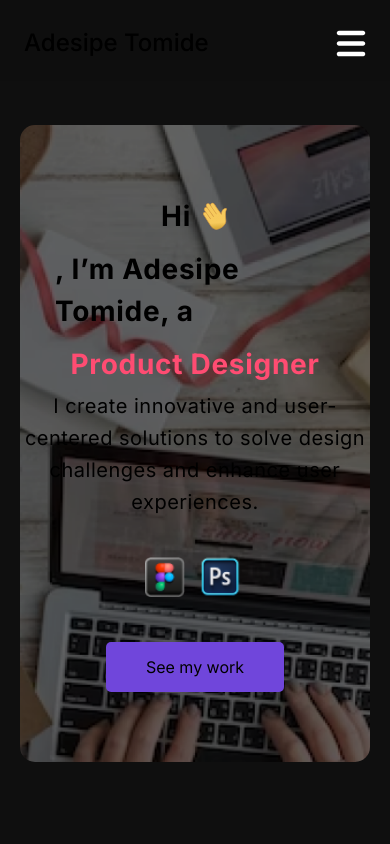
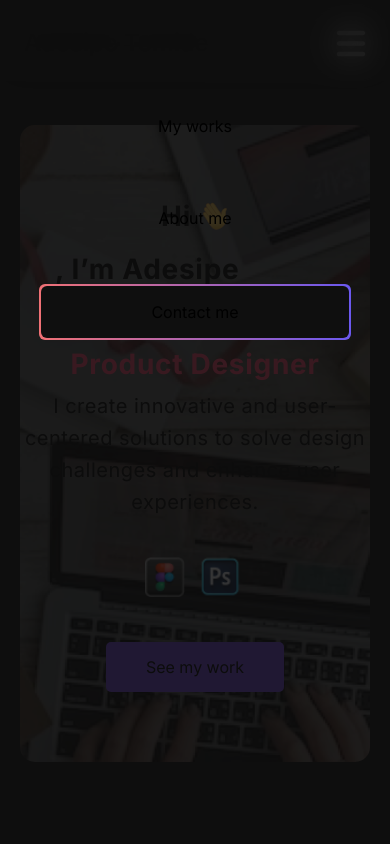
Before and after one commit to DaWei8/tomides-portfolio, a Next.js app: page / in a window 390 px wide. Both pictures are taken after a click on the button 351 px from the left and 43 px from the top of the page. Shown: the top 844 px of the page. Built offline with nearby package versions, Linux system fonts and the light colour scheme.

Commit message:
updated hamburger menu

```diff
--- a/src/app/page.tsx
+++ b/src/app/page.tsx
@@ -197,12 +197,12 @@ export default function Home() {
           {hamburgerState !== true ? (
             <div className=" hidden "></div>
           ) : (
-            <ul className=" md:hidden gap-[40px] items-center flex-row hidden  ">
-              <li className="flex">My works</li>
-              <li className="flex">About me</li>
+            <ul className=" md:hidden space-y-[40px] items-center text-center flex-col absolute bg-[#0f0f0fd2] backdrop-blur-lg w-screen h-screen top-0 left-0 pt-[100px] ">
+              <li className="flex  justify-center py-[14px] w-[80%] mx-auto rounded-[10px] ">My works</li>
+              <li className="flex justify-center py-[14px] w-[80%] mx-auto rounded-[10px] ">About me</li>
               <li>
-                <div className="flex border-solid fill-none p-[2px] bg-gradient-to-r from-[#F07175] to-[#6B58EF]  rounded-[6px] ">
-                  <button className="flex px-[15px] py-[8px] bg-[#0F0F0F] rounded-[6px] ">
+                <div className="flex w-[80%] mx-auto border-solid fill-none p-[2px] bg-gradient-to-r from-[#F07175] to-[#6B58EF]  rounded-[6px] ">
+                  <button className="flex px-[15px] py-[14px] bg-[#0F0F0F] h-auto w-full justify-center rounded-[6px] ">
                     Contact me
                   </button>
                 </div>
```
